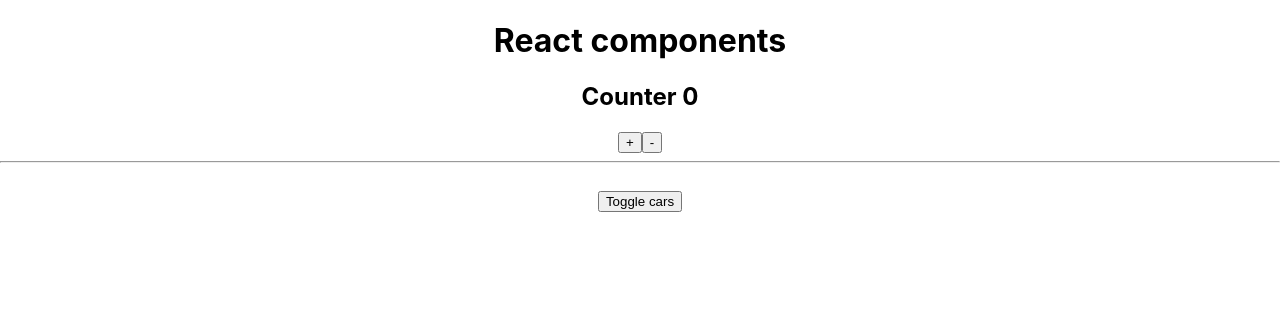
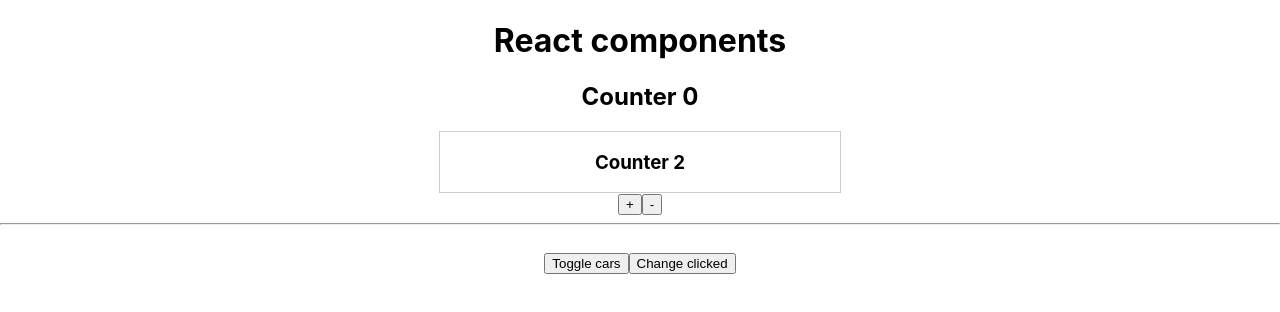
Before and after one commit to IvashkaPlus/react-test-app, a React (Create React App) app: page / in a window 1280 px wide. Shown: the top 312 px of the page. Built offline with nearby package versions, Linux system fonts and the light colour scheme.

Commit message:
Context using

```diff
--- a/src/App.js
+++ b/src/App.js
@@ -4,12 +4,14 @@
 import ErrorBoundary from "./ErrorBoundary/ErrorBoundary";
 import Counter from "./Counter/Counter";
 
+export const ClickedContext = React.createContext(false);
 
 class App extends Component {
 
     constructor(props) {
         super(props);
         this.state = {
+            clicked: false,
             cars: [
                 { name: 'Ford', year: 2018 },
                 { name: 'Audi', year: 2020 },
@@ -68,7 +70,9 @@
             <div style={divStyle}>
                 <h1>{this.state.pageTitle}</h1>
 
-                <Counter />
+                <ClickedContext.Provider value={this.state.clicked}>
+                    <Counter />
+                </ClickedContext.Provider>
                 <hr />
                 <button
                     onClick={this.toggleCarsHandler}
@@ -77,6 +81,7 @@
                     Toggle cars
                 </button>
 
+                <button onClick={() => this.setState({clicked: true})}>Change clicked</button>
                 { cars }
             </div>
         )
--- a/src/Counter/Counter.js
+++ b/src/Counter/Counter.js
@@ -1,5 +1,6 @@
 import React, {Component} from 'react'
 import Auxiliary from "../hoc/Auxiliary";
+import Counter2 from "../Counter2/Counter2";
 
 export default  class Counter extends  Component{
 
@@ -19,6 +20,7 @@
         return(
             <Auxiliary>
                 <h2>Counter {this.state.counter}</h2>
+                <Counter2/>
                 <button onClick={this.addCounter}>+</button>
                 <button onClick={
                     () => this.setState({
--- /dev/null
+++ b/src/Counter2/Counter2.js
@@ -0,0 +1,17 @@
+import React from 'react';
+import {ClickedContext} from "../App";
+
+export default props => {
+    return (
+        <div style={{
+            border: '1px solid #ccc',
+            margin: 'auto',
+            width: '400px'
+        }}>
+            <h3>Counter 2</h3>
+            <ClickedContext>
+                {clicked => clicked ?  <p>Clicked</p> : null}
+            </ClickedContext>
+        </div>
+    )
+}
```
